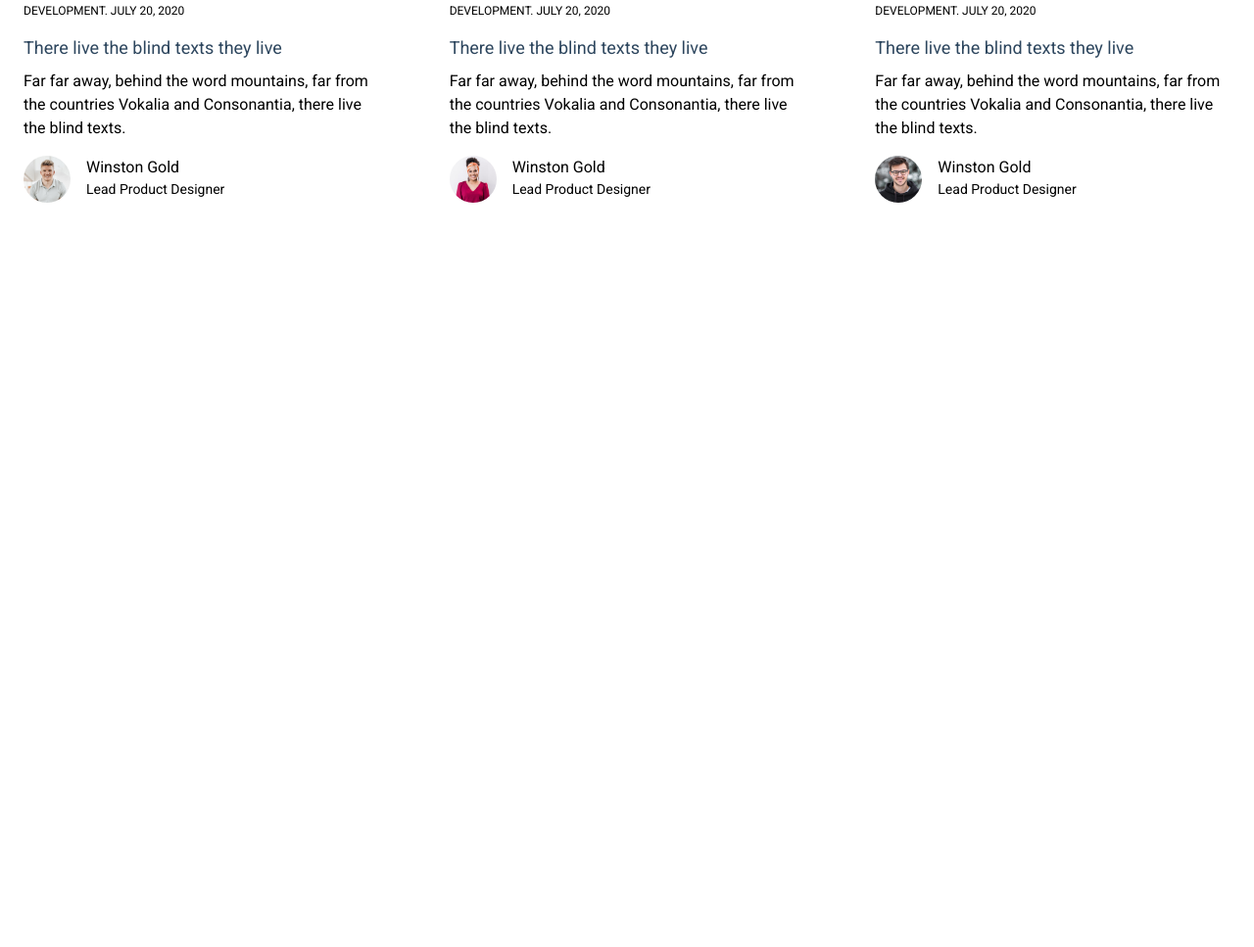
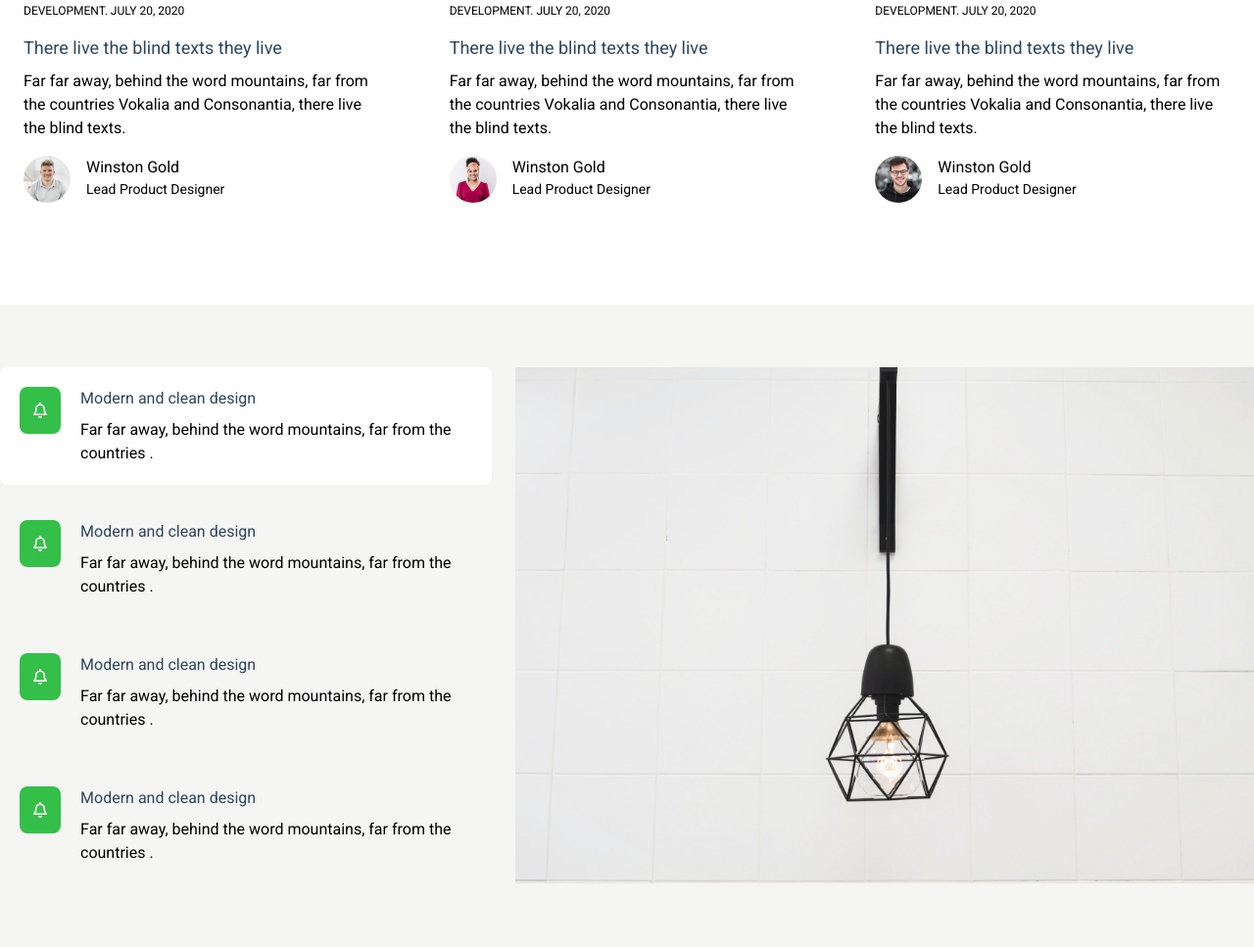
Before and after one commit to shajalal07s/template-2, a website: page index.html in a window 1280 px wide. Shown: the part 3272-4239 px from the top of the page at 98% size. Before the commit the page ends 3583 px from the top, so only its background shows below. Drawn offline with nearby package versions, Linux system fonts and the light colour scheme; files that its build step writes are made by us from their sources.

Commit message:
section 3 create

```diff
--- a/index.html
+++ b/index.html
@@ -289,6 +289,68 @@
                 </div>
             </div>
         </section>
+
+        <!-- Section 3 -->
+
+        <section class="bg-stone-100">
+            <div class="container py-16">
+                <div class="flex flex-col lg:flex-row gap-6">
+                    <div class="lg:w-2/5 flex flex-col gap-4">
+                        <div class="flex gap-5 rounded-lg bg-white p-5">
+                            <div class="size-12 rounded-lg bg-color-primary flex items-center justify-center">
+                                <i class="fa-regular fa-bell text-white"></i>
+                            </div>
+                            <div>
+                                <p class="text-color-secndary">Modern and clean design</p>
+                                <p class="mt-2">
+                                    Far far away, behind the word mountains, far from the countries .
+                                </p>
+                            </div>
+                        </div>
+
+                        <div class="flex gap-5 rounded-lg hover:bg-white ease-in duration-300 p-5">
+                            <div class="size-12 rounded-lg bg-color-primary flex items-center justify-center">
+                                <i class="fa-regular fa-bell text-white"></i>
+                            </div>
+                            <div>
+                                <p class="text-color-secndary">Modern and clean design</p>
+                                <p class="mt-2">
+                                    Far far away, behind the word mountains, far from the countries .
+                                </p>
+                            </div>
+                        </div>
+
+                        <div class="flex gap-5 rounded-lg hover:bg-white ease-in duration-300 p-5">
+                            <div class="size-12 rounded-lg bg-color-primary flex items-center justify-center">
+                                <i class="fa-regular fa-bell text-white"></i>
+                            </div>
+                            <div>
+                                <p class="text-color-secndary">Modern and clean design</p>
+                                <p class="mt-2">
+                                    Far far away, behind the word mountains, far from the countries .
+                                </p>
+                            </div>
+                        </div>
+
+                        <div class="flex gap-5 rounded-lg hover:bg-white ease-in duration-300 p-5">
+                            <div class="size-12 rounded-lg bg-color-primary flex items-center justify-center">
+                                <i class="fa-regular fa-bell text-white"></i>
+                            </div>
+                            <div>
+                                <p class="text-color-secndary">Modern and clean design</p>
+                                <p class="mt-2">
+                                    Far far away, behind the word mountains, far from the countries .
+                                </p>
+                            </div>
+                        </div>
+                    </div>
+
+                    <div class="lg:w-3/5">
+                        <img src="./img/Section-3-img-2.jpg" class="object-cover" alt="">
+                    </div>
+                </div>
+            </div>
+        </section>
     </main>
 
     <!-- JS -->
```
